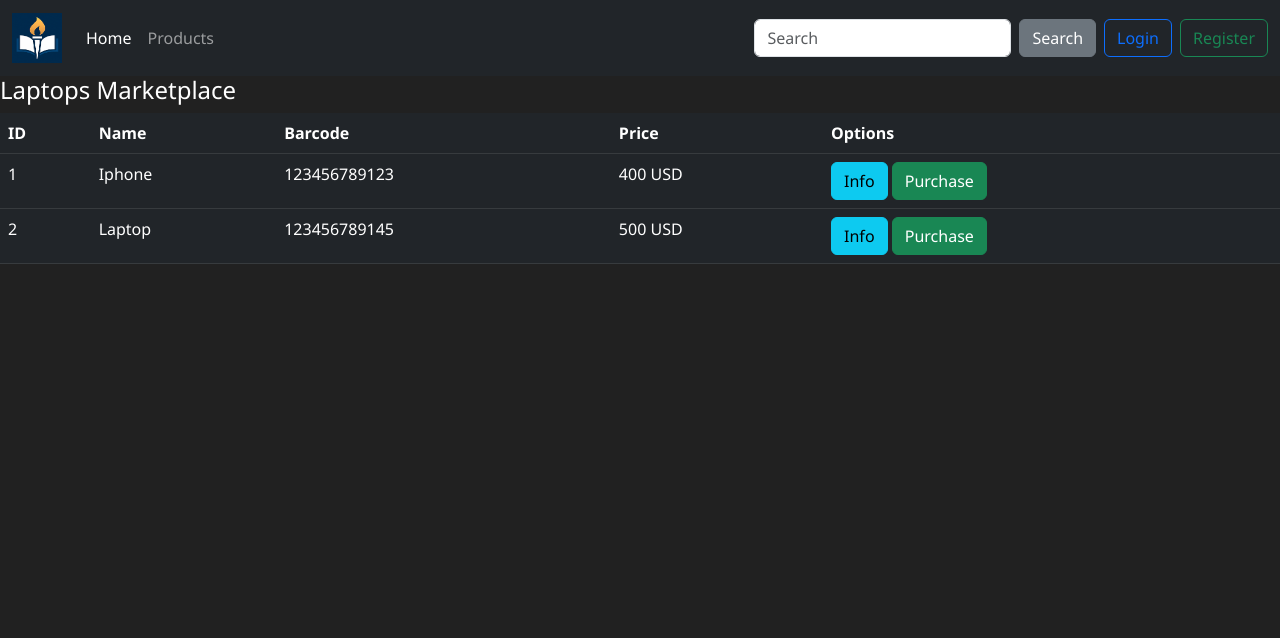
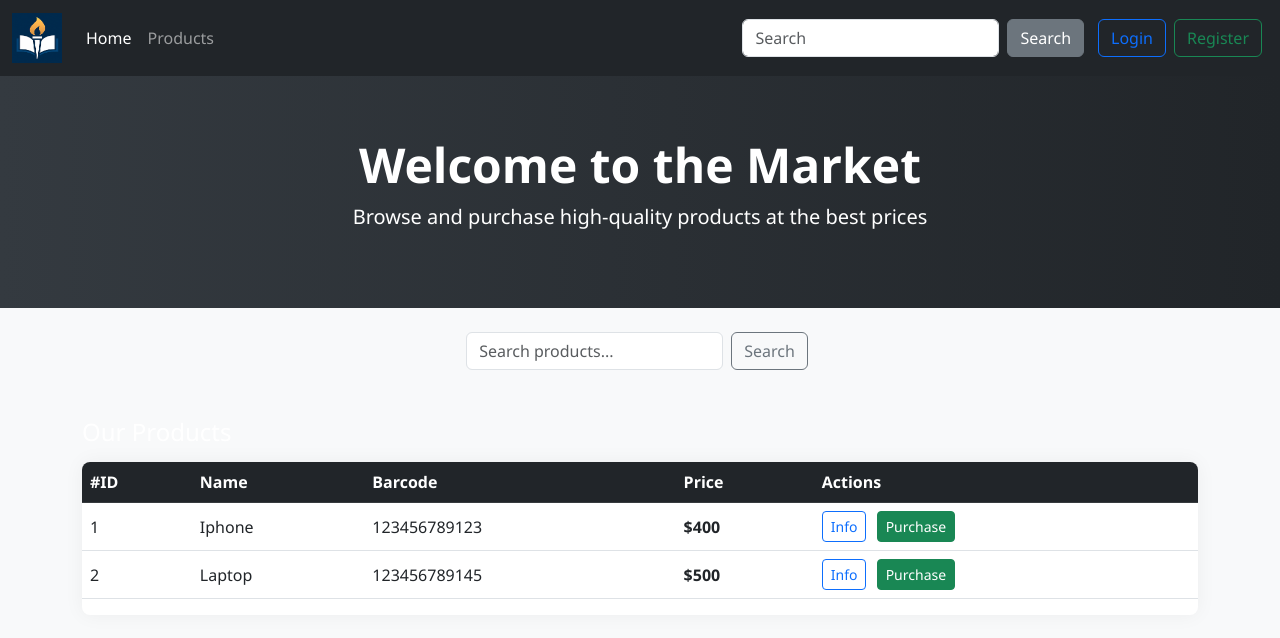
Before and after one commit to Ptr-Brightera-Academy/Cosmas-Innovations-MarketPlace, a Flask app: page /market_sell in a window 1280 px wide. Shown: the top 638 px of the page. Run offline with Flask 3, Linux system fonts and the light colour scheme.

Commit message:
updated site

```diff
--- a/market/routes.py
+++ b/market/routes.py
@@ -47,4 +47,14 @@ def register_page():
 @app.route('/market_sell')
 def market_page():
     items = Item.query.all()
+    search_query = request.args.get('q', '', type=str)
+    page = request.args.get('page', 1, type=int)
+    per_page = 10
+
+    query = Item.query
+    if search_query:
+        query = query.filter(Item.name.ilike(f"%{search_query}%"))
+
+    pagination = query.paginate(page=page, per_page=per_page, error_out=False)
+    items = pagination.items
     return render_template('market.html', items=items)
--- a/market/templates/home.html
+++ b/market/templates/home.html
@@ -6,6 +6,12 @@
 </head>
 <body>
   {% include "navbar.html" %}
+  <div class="container mt-5">
 
+  <header class="text-center mb-5">
+    <h4 class="display-5">Cheap Price Products</h4>
+  </header>
+
+  </div>
 </body>
 </html>
--- a/market/templates/market.html
+++ b/market/templates/market.html
@@ -1,39 +1,85 @@
 <!DOCTYPE html>
 <html lang="en">
 <head>
+  <meta charset="UTF-8">
+  <meta name="viewport" content="width=device-width, initial-scale=1">
   <title>Market Page</title>
   {% include "bootstrap.html" %}
+  <style>
+    body {
+      background-color: #f8f9fa;
+    }
+    .hero {
+      background: linear-gradient(to right, #343a40, #212529);
+      color: white;
+      padding: 60px 0;
+      text-align: center;
+    }
+    .hero h1 {
+      font-weight: bold;
+    }
+    .product-table {
+      background-color: #fff;
+      border-radius: 8px;
+      overflow: hidden;
+      box-shadow: 0 0 20px rgba(0,0,0,0.05);
+    }
+    .btn {
+      margin-right: 6px;
+    }
+  </style>
 </head>
 <body>
   {% include "navbar.html" %}
-  <h4>Laptops Marketplace</h4>
-<table class="table table-hover table-dark">
-  <thead>
+
+  <!-- Hero Section -->
+  <div class="hero">
+    <div class="container">
+      <h1 class="display-5">Welcome to the Market</h1>
+      <p class="lead">Browse and purchase high-quality products at the best prices</p>
+    </div>
+  </div>
+
+  <div class="container my-4 d-flex justify-content-center">
+    <form method="get" class="d-flex" action="{{ url_for('market_page') }}">
+      <input class="form-control me-2" type="search" name="q" placeholder="Search products..." value="{{ search_query }}">
+      <button class="btn btn-outline-secondary" type="submit">Search</button>
+    </form>
+  </div>
+
+  <!-- Products Section -->
+  <div class="container my-5">
+    <div class="d-flex justify-content-between align-items-center mb-3">
+      <h4 class="mb-0">Our Products</h4>
+    </div>
+
+    <div class="table-responsive product-table">
+      <table class="table table-hover align-middle">
+        <thead class="table-dark">
           <tr>
-      <th scope="col">ID</th>
+            <th scope="col">#ID</th>
             <th scope="col">Name</th>
             <th scope="col">Barcode</th>
             <th scope="col">Price</th>
-      <th scope="col">Options</th>
+            <th scope="col">Actions</th>
           </tr>
         </thead>
         <tbody>
-
           {% for item in items %}
           <tr>
-        <td>{{item.id}}</td>
-        <td>{{item.name}}</td>
-        <td>{{item.barcode}}</td>
-        <td>{{item.price}} USD</td>
+            <td>{{ item.id }}</td>
+            <td>{{ item.name }}</td>
+            <td>{{ item.barcode }}</td>
+            <td><strong>${{ item.price }}</strong></td>
             <td>
-            <button  class="btn btn-outline btn-info">Info</button>
-            <button  class="btn btn-outline btn-success">Purchase</button>
+              <button class="btn btn-sm btn-outline-primary">Info</button>
+              <button class="btn btn-sm btn-success">Purchase</button>
             </td>
           </tr>
-
           {% endfor %}
-
         </tbody>
       </table>
+    </div>
+  </div>
 </body>
 </html>
--- a/market/templates/register.html
+++ b/market/templates/register.html
@@ -19,7 +19,7 @@
         <button id="theme-toggle" class="btn btn-sm btn-outline-light mt-2">Toggle Theme</button>
       </div>
 
-      <form method="post">
+      <form method="post" class="form-register" style="max-width: 400px; margin: 0 auto;">
         {{form.hidden_tag()}}
         <div class="form-group">
           {{ form.username.label(class="form-label") }}
```
Lines whose indentation alone changed are shown as unchanged.
